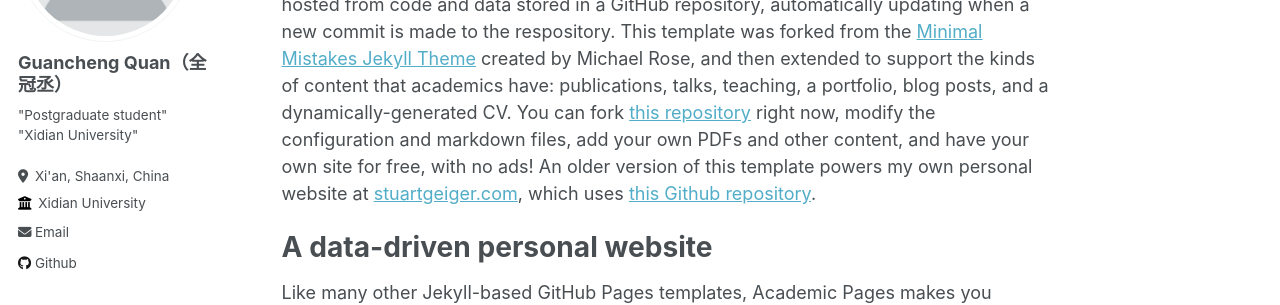
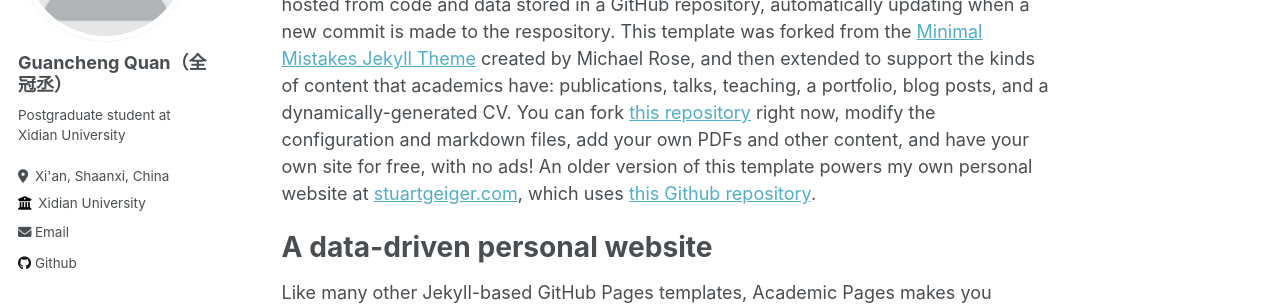
Before and after one commit to GiCI-Q/GiCI-Q.github.io, a Jekyll site: the page built from _pages/about.md, in a window 1280 px wide. Shown: the part 239-544 px from the top of the page. Built offline with Jekyll 4.4.1, drawn with Linux system fonts in a browser that asks for light colours.

```diff
--- a/_config.yml
+++ b/_config.yml
@@ -24,9 +24,7 @@ author:
   avatar           : "profile.png"
   name             : "Guancheng Quan（全冠丞）"
   pronouns         : # example: "she/her"
-  bio              : |
-                    "Postgraduate student"
-                    "Xidian University"
+  bio              : "Postgraduate student at Xidian University"
   location         : "Xi'an, Shaanxi, China"
   employer         : "Xidian University"
   uri              : # URL
```
